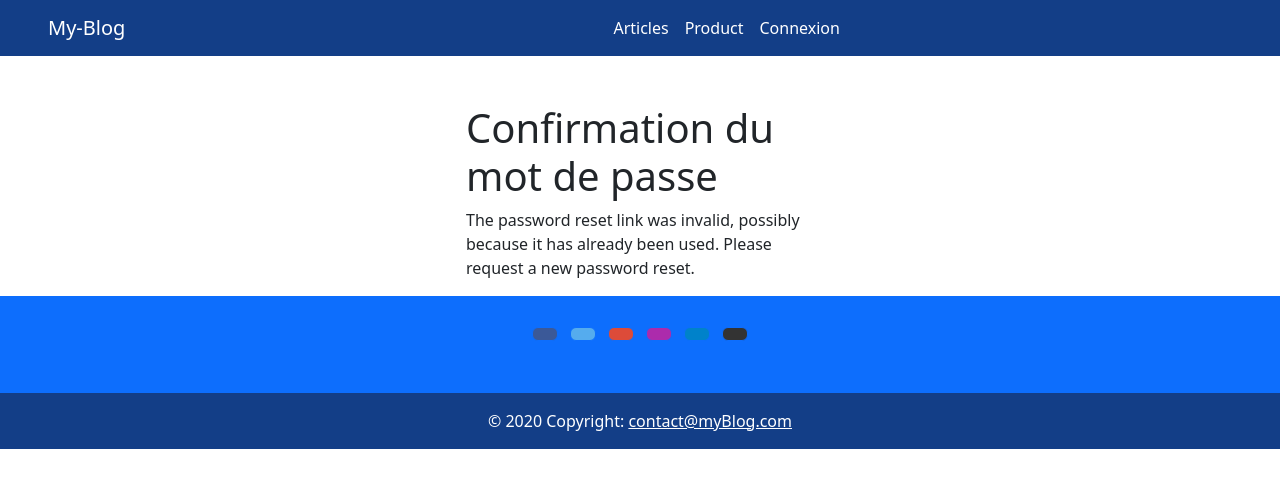
After one commit to Oumar3/blog, a Django app: page /auth/reset/1/1/ in a window 1280 px wide. The commit adds this page. Shown: the top 488 px of the page. Run offline with Django 4.2, Linux system fonts and the light colour scheme; some libraries are stand-ins or nearby versions.

Commit message:
feat: completed register,login,logout and reset password

```diff
--- a/authentification/templates/login.html
+++ b/authentification/templates/login.html
@@ -21,6 +21,7 @@
             </form>
             <div class="text-center mt-2">
                 <p>Pas de compte ? <a href="{% url 'auth:registerform' %}">Inscrivez-vous ici</a></p>
+                <p>Mot de passe oublié ? <a href="{% url 'auth:password_reset' %}">Réinitialisez votre mot de passe</a></p>
             </div>
         </div>
         <div class="col-4"></div>
--- /dev/null
+++ b/authentification/templates/password_reset_email.html
@@ -0,0 +1,3 @@
+someone asked for password reset for email {{ email }} Follow the link below:
+{{ protocol}}://{{ domain }}{% url 'auth:password_reset_confirm' uidb64=uid token=token %}
+Your username, in case you've forgotten: {{ user.get_username }}
--- /dev/null
+++ b/authentification/templates/password_reset_form.html
@@ -0,0 +1,23 @@
+{% extends "base/base.html" %}
+{% load static %}
+{% block content %}
+    <div class="container">
+        <div class="row">
+            <div class="col-4"></div>
+            <div class="col-4 mt-5">
+                <h1>Confirmation du mot de passe</h1>
+                {% if validlink %}
+                <p>Please enter your new password twice so we can verify you typed it in correctly.</p>
+                <form method="POST" action=".">
+                    {% csrf_token %}
+                    {{ form.as_p }}
+                    <button type="submit" class="btn btn-primary btn-block  mt-3">change password</button>
+                </form>
+                {% else %}
+                <p>The password reset link was invalid, possibly because it has already been used.  Please request a new password reset.</p>
+                {% endif %}
+            </div>
+            <div class="col-4"></div>
+        </div>
+    </div>
+{% endblock content %}
--- a/authentification/urls.py
+++ b/authentification/urls.py
@@ -1,10 +1,25 @@
-from django.urls import path
-from . import views
+from django.urls import path, reverse_lazy
+from .views import *
+from django.contrib.auth import views as auth_views
 
 app_name = "auth"
 urlpatterns = [
-    path('login/',views.loginform,name='loginin'),
-    path('logout/',views.logout_view,name='logout'),
-    path('registerform/',views.registerform,name='registerform'),
-    # path('register/',RegisterView.as_view(), name='register'),
+    path('login/',loginform,name='loginin'),
+    path('logout/',logout_view,name='logout'),
+    path('registerform/',registerform,name='registerform'),
+
+    # URL pour afficher le formulaire de réinitialisation
+    path('password_reset/', auth_views.PasswordResetView.as_view(
+        template_name='password_reset.html',
+        extra_email_context={'protocol': 'http', 'domain': '127.0.0.1:8000'},
+        email_template_name='password_reset_email.html',
+        success_url=reverse_lazy('auth:password_reset_done')
+        ), name='password_reset'),
+    # URL après la soumission du formulaire de réinitialisation
+    path('password_reset/done/', auth_views.PasswordResetDoneView.as_view(
+        template_name='password_reset_done.html'), name='password_reset_done'),
+    # URL pour confirmer la réinitialisation du mot de passe
+    path('reset/<uidb64>/<token>/', auth_views.PasswordResetConfirmView.as_view(template_name='password_reset_form.html'), name='password_reset_confirm'),
+    # URL après la confirmation du mot de passe
+    path('reset/done/', auth_views.PasswordResetCompleteView.as_view(template_name='password_reset_complete.html'), name='password_reset_complete'),
 ]
```
Also changed, not shown: authentification/templates/password_reset.html (added, +18 -0 lines), authentification/templates/password_reset_complete.html (added, +13 -0 lines), authentification/templates/password_reset_done.html (added, +15 -0 lines), blogconfig/settings.py (+7 -0 lines), db.sqlite3.
